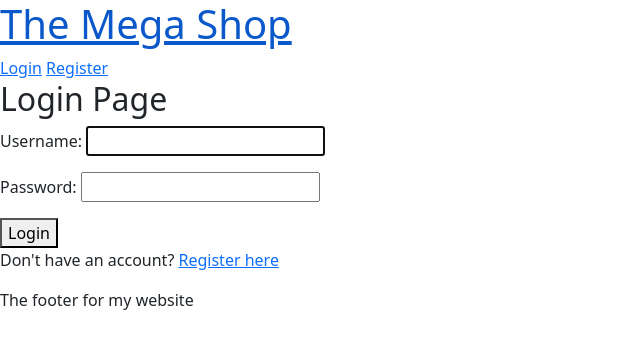
After one commit to Mbpono24/CSC1113-A1, a Django app: page /login/ in a window 1280 px wide. The commit adds this page. Shown: the top 349 px of the page, without its empty margins (0-640 px from the left). Run offline with Django 5.2, Linux system fonts and the light colour scheme.

Commit message:
Login/Logout

```diff
--- a/backend/backend/backend/settings.py
+++ b/backend/backend/backend/settings.py
@@ -56,7 +56,7 @@ ROOT_URLCONF = 'backend.urls'
 TEMPLATES = [
     {
         'BACKEND': 'django.template.backends.django.DjangoTemplates',
-        'DIRS': [],
+        'DIRS': [BASE_DIR / 'templates'],
         'APP_DIRS': True,
         'OPTIONS': {
             'context_processors': [
@@ -130,3 +130,4 @@ AUTHENTICATION_BACKENDS = [
     'django.contrib.auth.backends.ModelBackend',
 ]
 LOGIN_REDIRECT_URL = '/'
+LOGOUT_REDIRECT_URL = '/'
--- a/backend/backend/mikeshop/templates/all_products.html
+++ b/backend/backend/mikeshop/templates/all_products.html
@@ -1,4 +1,4 @@
-{%extends 'base.html'%}
+{% extends 'base.html' %}
 
 {%block title%} Products Page {%endblock%}
 
@@ -8,7 +8,7 @@
         <li>{{ p.name }} - €{{p.price}} - {{p.description}}</li>
 
          <a href="/products/{{p.id}}">
-             <img src="{{p.product_image.url}}" />
+             <img src="{{p.product_image.url}}" width="250" height="250">
              <a href="/products/{{p.id}}/">View</a>
         </a>
     {% endfor %}
--- a/backend/backend/mikeshop/templates/base.html
+++ b/backend/backend/mikeshop/templates/base.html
@@ -6,8 +6,32 @@
     <title>{%  block title %}{% endblock %}</title>
 </head>
 <body>
-    {% block content %}
-    {% endblock %}
+    <header>
+        <nav>
+            <h1><a href="{% url 'index' %}">The Mega Shop</a></h1>
+            {% if user.is_authenticated %}
+                <p>Welcome, {{ user.username }}!</p>
+                <a href="{% url 'logout' %}">Logout</a>
+            {% else %}
+                <a href="{% url 'login' %}">Login</a>
+                <a href="{% url 'register' %}">Register</a>
+            {% endif %}
+        </nav>
+    </header>
+    <main>
+        {% block content %}
+        {% if user.is_authenticated %}
+            <p>Welcome, {{ user.username }}!</p>
+            <a href="{% url 'logout' %}">Logout</a>
+        {% else %}
+            <a href="{% url 'login' %}">Login</a>
+            <a href="{% url 'register' %}">Register</a>
+        {% endif %}
+        {% endblock %}
+    </main>
+    <footer>
+        <p>The footer for my website</p>
+    </footer>
     <script src="https://cdn.jsdelivr.net/npm/bootstrap@5.1.3/dist/js/bootstrap.bundle.min.js" integrity="sha384-ka7Sk0Gln4gmtz2MlQnikT1wXgYsOg+OMhuP+IlRH9sENBO0LRn5q+8nbTov4+1p" crossorigin="anonymous"></script>
 </body>
 </html>
--- /dev/null
+++ b/backend/backend/mikeshop/templates/login.html
@@ -0,0 +1,14 @@
+{% extends 'base.html' %}
+
+{% block title %} Registration Form {% endblock %}
+
+{% block content %}
+<h2>Login Page</h2>
+<form method="post">
+    {% csrf_token %}
+    {{ form.as_p }}
+    <button type="submit">Login</button>
+</form>
+
+<p>Don't have an account? <a href="{% url 'register' %}">Register here</a></p>
+{% endblock %}
--- a/backend/backend/mikeshop/urls.py
+++ b/backend/backend/mikeshop/urls.py
@@ -1,9 +1,12 @@
 from django.urls import path
+from django.contrib.auth import views as auth_views
 from . import views
 
 urlpatterns = [
    path('', views.index, name="index"),
    path('products/',views.products,name='products'),
    path('register/', views.register, name='register'),
-   path('products/<int:prodid>/', views.product_individual, name="individual_product" )
+   path('products/<int:prodid>/', views.product_individual, name="individual_product" ),
+   path('login/', auth_views.LoginView.as_view(template_name='login.html'), name='login'),
+   path('logout/', auth_views.LogoutView.as_view(), name='logout'),
 ]
```
Also changed, not shown: backend/backend/db.sqlite3.
